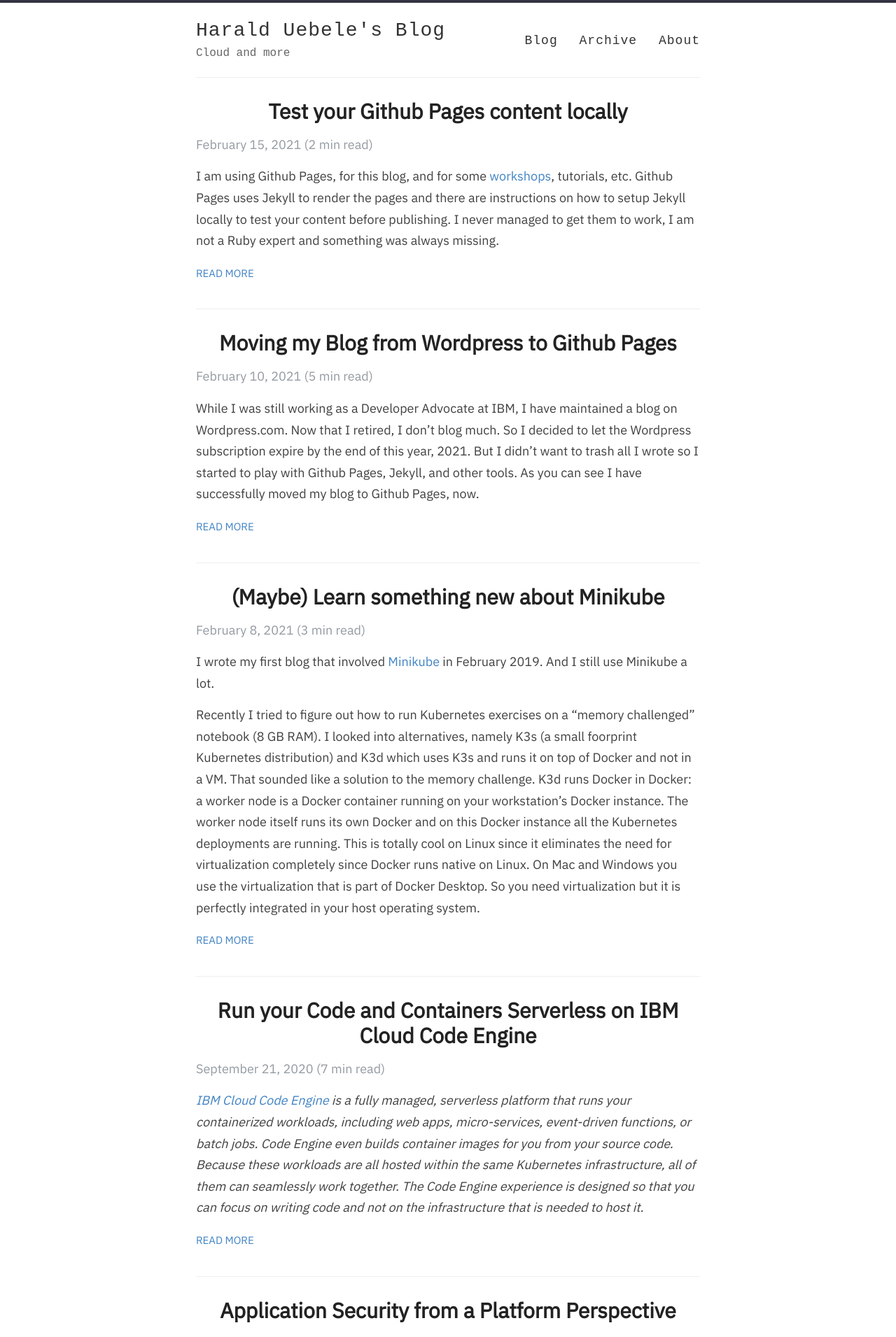
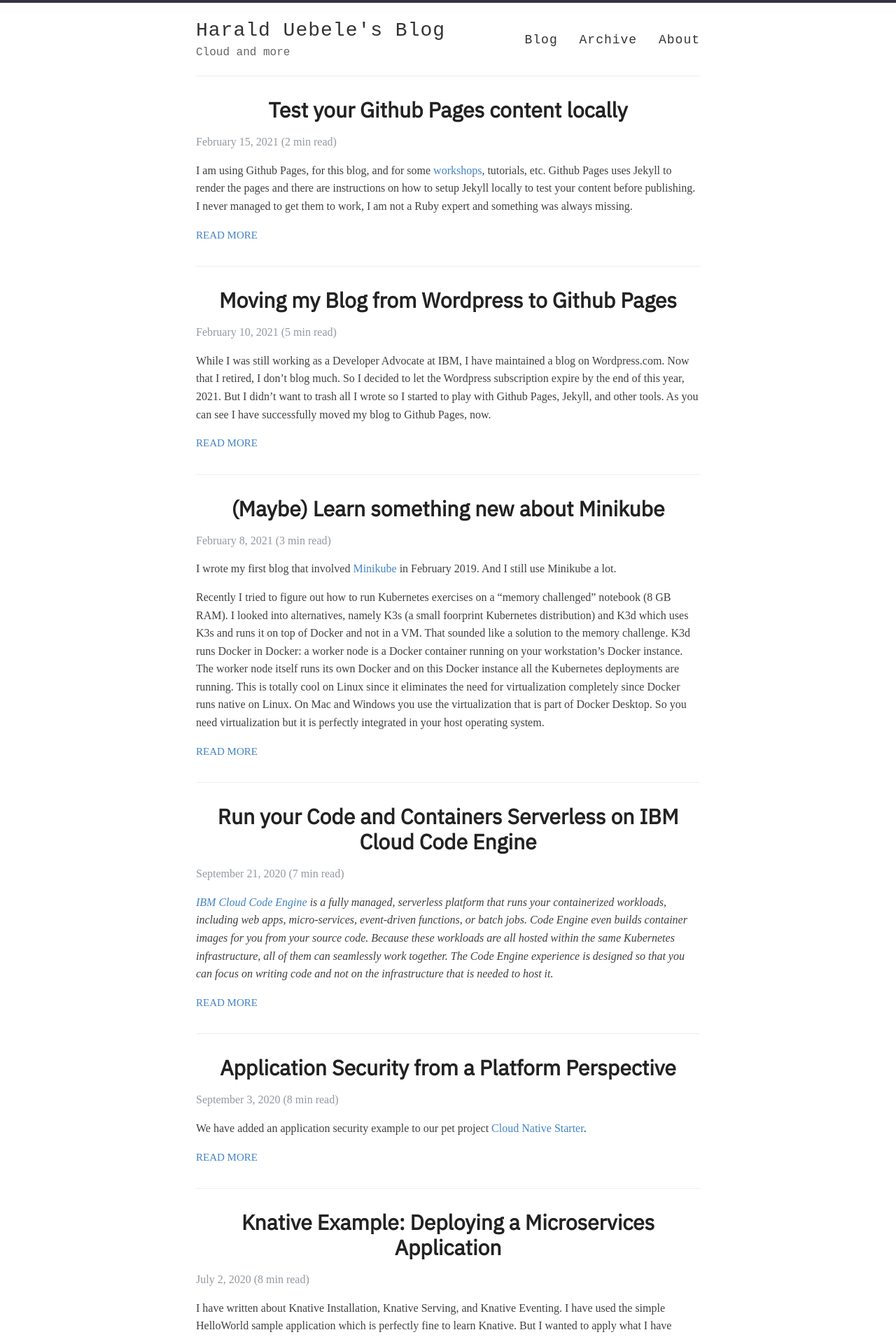
Before and after one commit to HaraldUebele/HaraldUebele.github.io, a Jekyll site: the page built from index.html, in a window 1280 px wide. Shown: the top 1911 px of the page at 70% size. Built offline with Jekyll 4.4.1, drawn with Linux system fonts in a browser that asks for light colours; the list of posts is cut into pages by our own code.

Commit message:
sans -> serif

```diff
--- a/assets/style.scss
+++ b/assets/style.scss
@@ -22,11 +22,11 @@ html {
 
 body {
   background: #fff;
-  font-family: 'IBM Plex Sans', sans-serif;
+  font-family: 'IBM Plex Serif', serif;
   color: #404040;
-  line-height: 1.7;
+  line-height: 1.6;
   font-weight: 400;
-  font-size: 18px;
+  font-size: 16px;
   height: 100%;
 }
 
```
